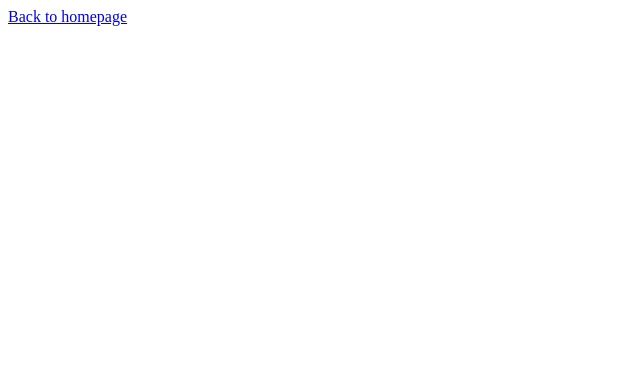
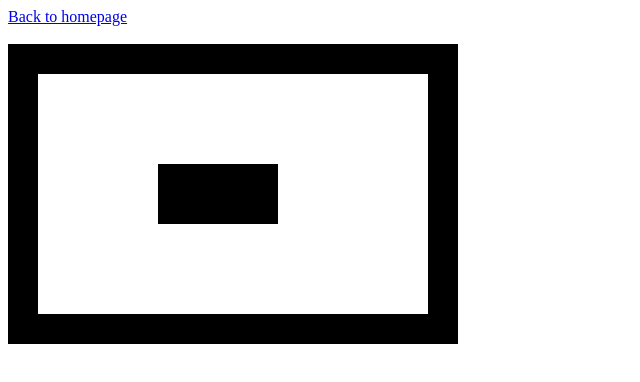
Before and after one commit to SomethingClever76/GamesDemo, a plain HTML site: page snake/snake.html in a window 1280 px wide. Shown: the whole page, without its empty margins (0-640 px from the left). Drawn offline with Linux system fonts and the light colour scheme.

Commit message:
Starting work on Snake/game board set up

```diff
--- a/snake/snake.css
+++ b/snake/snake.css
@@ -0,0 +1,5 @@
+/* Seems that the canvas doesn't draw the board unless the width and height are established inline? */
+/* #canvas {
+    width: 1024;
+    height: 1024;
+} */
--- a/snake/snake.html
+++ b/snake/snake.html
@@ -11,9 +11,11 @@
 </head>
 
 <body>
-<a href="../index/index.html">Back to homepage</a>
+<a href="../index/index.html">Back to homepage</a> <br />
+<br />
+<canvas id="canvas" width="1024" height="1024"></canvas>
 
-    <script src="snake.js"></script>
+    <script src="snakeVersion1.js"></script>
 </body>
 
 </html>
--- /dev/null
+++ b/snake/snakeVersion1.js
@@ -0,0 +1,36 @@
+let board = [
+    "###############",
+    "#             #",
+    "#             #",
+    "#             #",
+    "#    ####     #",
+    "#    ####     #",
+    "#             #",
+    "#             #",
+    "#             #",
+    "###############"
+];
+
+let canvas = document.getElementById("canvas");
+let ctx = canvas.getContext("2d");
+let currentYoffset = 0;
+let squareSize = 30;
+
+board.forEach(function checkLine(line) {
+    line = line.split('');
+    let currentXoffset = 0;
+    line.forEach(function checkCharacter(character) {
+        if (character === '#') {
+            ctx.fillStyle = "black";
+            ctx.fillRect(currentXoffset, currentYoffset, squareSize, squareSize);
+        }
+        currentXoffset += squareSize;
+    });
+    currentYoffset += squareSize;
+});
+
+// ctx.fillStyle = "green";
+
+// ctx.fillRect(0, 0, 30, 30);
+
+// // ctx.clearRect(0, 0, 300, 300);
```
Also changed, not shown: snake/canvas.html (added, +82 -0 lines), snake/snake.js (deleted).
